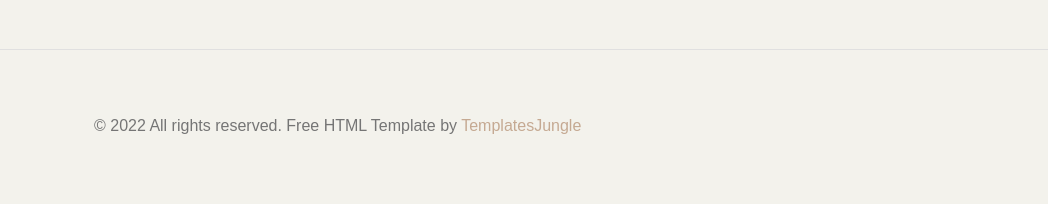
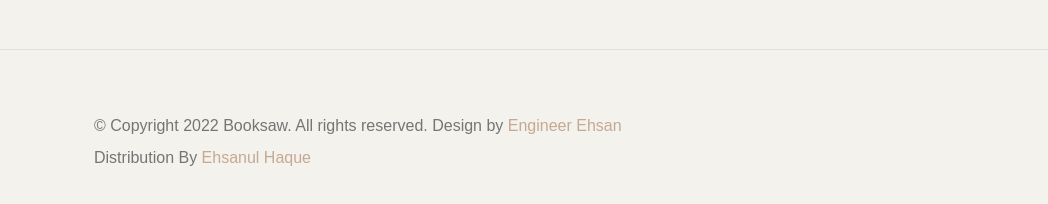
Before and after one commit to ehsancsepu/booksaw, a plain HTML site: page index.html in a window 1280 px wide. Shown: the part 9046-9250 px from the top of the page, 0-1048 px from the left. Before the commit the page ends 9228 px from the top, so only its background shows below. Drawn offline with nearby package versions, Linux system fonts and the light colour scheme; files whose address does not match are found by name.

Commit message:
Update index.html

```diff
--- a/index.html
+++ b/index.html
@@ -1185,8 +1185,9 @@
 						<div class="row">
 
 							<div class="col-md-6">
-								<p>© 2022 All rights reserved. Free HTML Template by <a
-										href="https://www.templatesjungle.com/" target="_blank">TemplatesJungle</a></p>
+								<p>© Copyright 2022 Booksaw. All rights reserved. Design by <a href="
+                target="_blank">Engineer Ehsan</a> Distribution By <a href=""
+              target="blank">Ehsanul Haque</a></p>
 							</div>
 
 							<div class="col-md-6">
```
